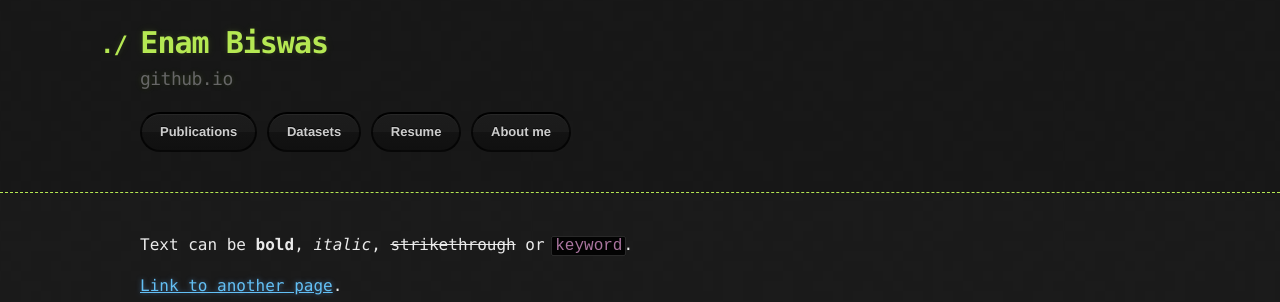
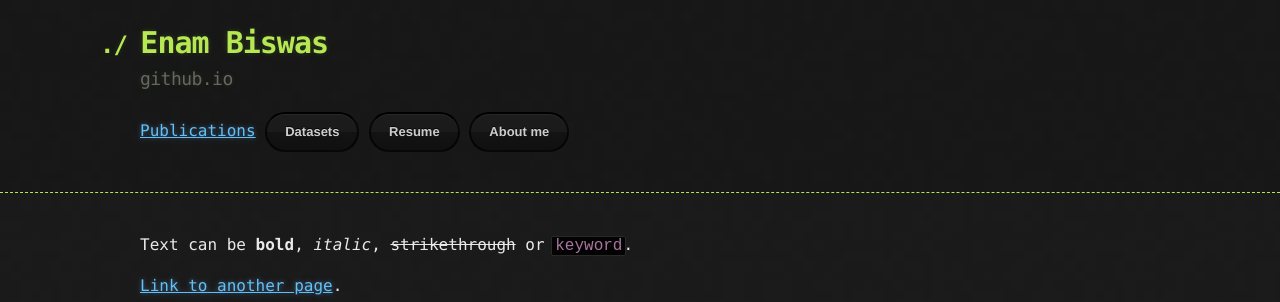
Before and after one commit to e-biswas/e-biswas.github.io, a Jekyll site: the page built from index.md, in a window 1280 px wide. Shown: the top 302 px of the page. Built offline with Jekyll 4.4.1, drawn with Linux system fonts in a browser that asks for light colours.

```diff
--- a/_layouts/default.html
+++ b/_layouts/default.html
@@ -20,7 +20,7 @@
         <h2>{{ site.description | default: site.github.project_tagline }}</h2>
 
         <section id="downloads">
-          <a href="{{ site.github.repository_url }}/publication" class="btn btn-github"><span></span>Publications</a>
+          <a href="{{ site.github.repository_url }}/publication" class="button"><span></span>Publications</a>
           <a href="{{ site.github.repository_url }}/dataset" class="btn btn-github"><span></span>Datasets</a>
           <a href="{{ site.github.repository_url }}/Enam_Biswas_CV.pdf" class="btn btn-github" target="_blank"><span></span>Resume</a>
           <a href="{{ site.github.repository_url }}/about" class="btn btn-github"><span></span>About me</a>
```
